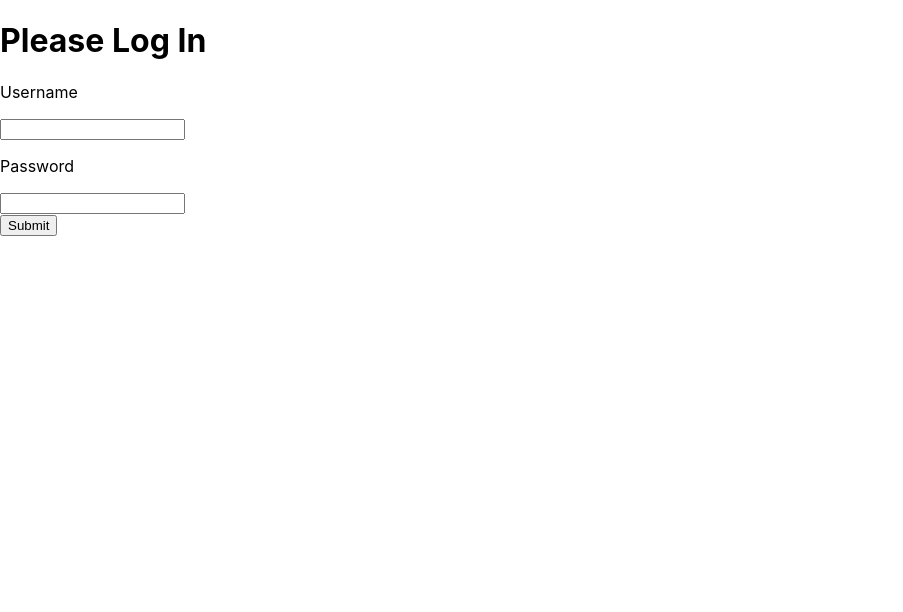
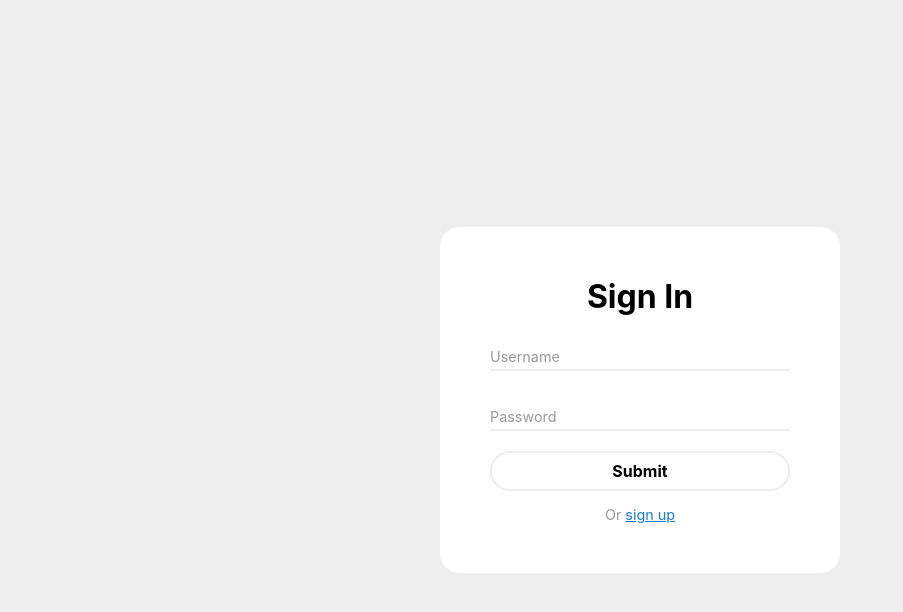
Before and after one commit to KristofSochan/db-bot, a React (Create React App) app in the folder frontend/: page / in a window 1280 px wide. Shown: the top 612 px of the page, without its empty margins (0-903 px from the left). Built offline with nearby package versions, Linux system fonts and the light colour scheme.

Commit message:
Add signin styling

```diff
--- a/frontend/package.json
+++ b/frontend/package.json
@@ -35,5 +35,8 @@
       "last 1 firefox version",
       "last 1 safari version"
     ]
+  },
+  "devDependencies": {
+    "sass": "^1.52.3"
   }
 }
--- a/frontend/src/App.js
+++ b/frontend/src/App.js
@@ -2,7 +2,7 @@ import React from 'react';
 import { BrowserRouter, Route, Routes } from 'react-router-dom';
 import Dashboard from './components/dashboard';
 import Preferences from './components/preferences';
-import Login from './components/login';
+import Login from './components/auth/signin';
 import useToken from './useToken';
 
 function App() {
--- /dev/null
+++ b/frontend/src/components/auth/index.scss
@@ -0,0 +1,89 @@
+.modal {
+  max-width: 400px;
+  width: 100%;
+  background: white;
+  border-radius: 20px;
+  padding: 50px;
+  text-align: center;
+
+  @media only screen and (max-width: 600px) {
+    padding: 20px;
+  }
+
+  .logo {
+    h1 {
+      color: #000;
+    }
+  }
+
+  h2 {
+    font-size: 1rem;
+    margin-top: 10px;
+    margin-bottom: 10px;
+  }
+
+  button {
+    width: 100%;
+  }
+
+  p {
+    font-size: 0.9rem;
+    color: #999;
+  }
+
+  .actions {
+    margin: 15px 0;
+  }
+
+  .or, .forgot {
+    span {
+      text-decoration: underline;
+      color: #1677ed;
+      cursor: pointer;
+    }
+  }
+}
+
+.signin, .signup, .forgotPage, .reset {
+  background: #eee;
+  height: 100vh;
+
+  @media only screen and (max-width: 600px) {
+    background: #fff;
+  }
+}
+
+.input {
+  text-align: left;
+  height: 60px;
+
+  input {
+    width: 100%;
+    margin: 20px 0;
+    border: none;
+    border-bottom: solid 2px #eee;
+    padding: 10px 0;
+    font-size: 0.9rem;
+    height: 35px;
+  }
+
+  input::placeholder {
+    color: #999;
+  }
+
+  input:focus ~ .floatingLabel,
+  input:not(:focus):valid ~ .floatingLabel {
+    top: -70px;
+    font-size: 0.8rem;
+    opacity: 1;
+  }
+
+  .floatingLabel {
+    top: -45px;
+    font-size: 0.9rem;
+    position: relative;
+    transition: 0.1s all;
+    pointer-events: none;
+    color: #999;
+  }
+}
--- a/frontend/src/components/login/index.js
+++ b/frontend/src/components/auth/signin.js
@@ -1,5 +1,6 @@
 import React, { useState } from 'react';
 import PropTypes from 'prop-types';
+import './index.scss';
 
 async function loginUser(credentials) {
   return fetch('http://localhost:4000/api/login', {
@@ -26,20 +27,21 @@ export default function Login({ setToken }) {
   }
 
   return(
-    <div className="login-wrapper">
-      <h1>Please Log In</h1>
-      <form onSubmit={handleSubmit}>
-        <label>
-          <p>Username</p>
-          <input type="text" onChange={e => setUserName(e.target.value)}/>
+    <div className="signin center">
+      <form onSubmit={handleSubmit} className="modal column">
+        <h1 class="title">Sign In</h1>
+        <label className="input">
+          <input type="text" autoComplete="username" onChange={e => setUserName(e.target.value)} required />
+          <span className="floatingLabel">Username</span>
         </label>
-        <label>
-          <p>Password</p>
-          <input type="password" onChange={e => setPassword(e.target.value)}/>
+        <label className="input">
+          <input type="password" autoComplete="current-password" onChange={e => setPassword(e.target.value)} required />
+          <span className="floatingLabel">Password</span>
         </label>
-        <div>
+        <div className="actions">
           <button type="submit">Submit</button>
         </div>
+        <p className="or">Or <span>sign up</span></p>
       </form>
     </div>
   )
--- a/frontend/src/index.css
+++ /dev/null
@@ -1,13 +0,0 @@
-body {
-  margin: 0;
-  font-family: -apple-system, BlinkMacSystemFont, 'Segoe UI', 'Roboto', 'Oxygen',
-    'Ubuntu', 'Cantarell', 'Fira Sans', 'Droid Sans', 'Helvetica Neue',
-    sans-serif;
-  -webkit-font-smoothing: antialiased;
-  -moz-osx-font-smoothing: grayscale;
-}
-
-code {
-  font-family: source-code-pro, Menlo, Monaco, Consolas, 'Courier New',
-    monospace;
-}
--- a/frontend/src/index.js
+++ b/frontend/src/index.js
@@ -1,6 +1,6 @@
 import React from 'react';
 import ReactDOM from 'react-dom/client';
-import './index.css';
+import './index.scss';
 import App from './App';
 import reportWebVitals from './reportWebVitals';
 
--- /dev/null
+++ b/frontend/src/index.scss
@@ -0,0 +1,106 @@
+body,
+html {
+  overflow: hidden;
+  background: #fff;
+  font-size: 16px;
+}
+
+* {
+  font-family: -apple-system, BlinkMacSystemFont, 'Segoe UI', 'Roboto', 'Oxygen',
+    'Ubuntu', 'Cantarell', 'Fira Sans', 'Droid Sans', 'Helvetica Neue',
+    sans-serif;
+  -webkit-font-smoothing: antialiased;
+  -moz-osx-font-smoothing: grayscale;
+  margin: 0;
+  padding: 0;
+  box-sizing: border-box;
+  outline: none;
+}
+
+h1,
+h2,
+h3,
+h4,
+h5,
+h5 {
+  font-weight: bold;
+}
+
+a,
+a:link,
+a:active,
+a:visited,
+a:hover {
+  text-decoration: none;
+  color: #1677ed;
+}
+
+img {
+  -webkit-user-select: none;
+  -khtml-user-select: none;
+  -moz-user-select: none;
+  -o-user-select: none;
+  user-select: none;
+}
+
+button {
+  cursor: pointer;
+}
+
+.row {
+  display: flex;
+  flex-direction: row;
+}
+
+.column {
+  display: flex;
+  flex-direction: column;
+}
+
+.center {
+  display: flex;
+  justify-content: center;
+  align-items: center;
+}
+
+.view {
+  width: 100vw;
+  height: 100vh;
+}
+
+.actions {
+  button {
+    height: 40px;
+    min-width: 140px;
+    border-radius: 20px;
+    border: none;
+    outline: none;
+    font-weight: bold;
+    font-size: 1rem;
+    padding: 0 25px;
+    background: #fff;
+    border: solid 2px #eee;
+    color: black;
+    transition: 0.3s background;
+
+    &:hover {
+      background: #eee;
+    }
+
+    &:not(:last-child) {
+      margin-right: 10px;
+    }
+
+    &.primary {
+      border: none;
+      background: #1677ed;
+      box-shadow: 0 0 10px #1677ed6a;
+      color: #fff;
+    }
+
+    &.primary:hover {
+      cursor: pointer;
+      background: #1677ed;
+    }
+  }
+}
```
Also changed, not shown: 1 other file (tests, documents, lock files or other folders).
